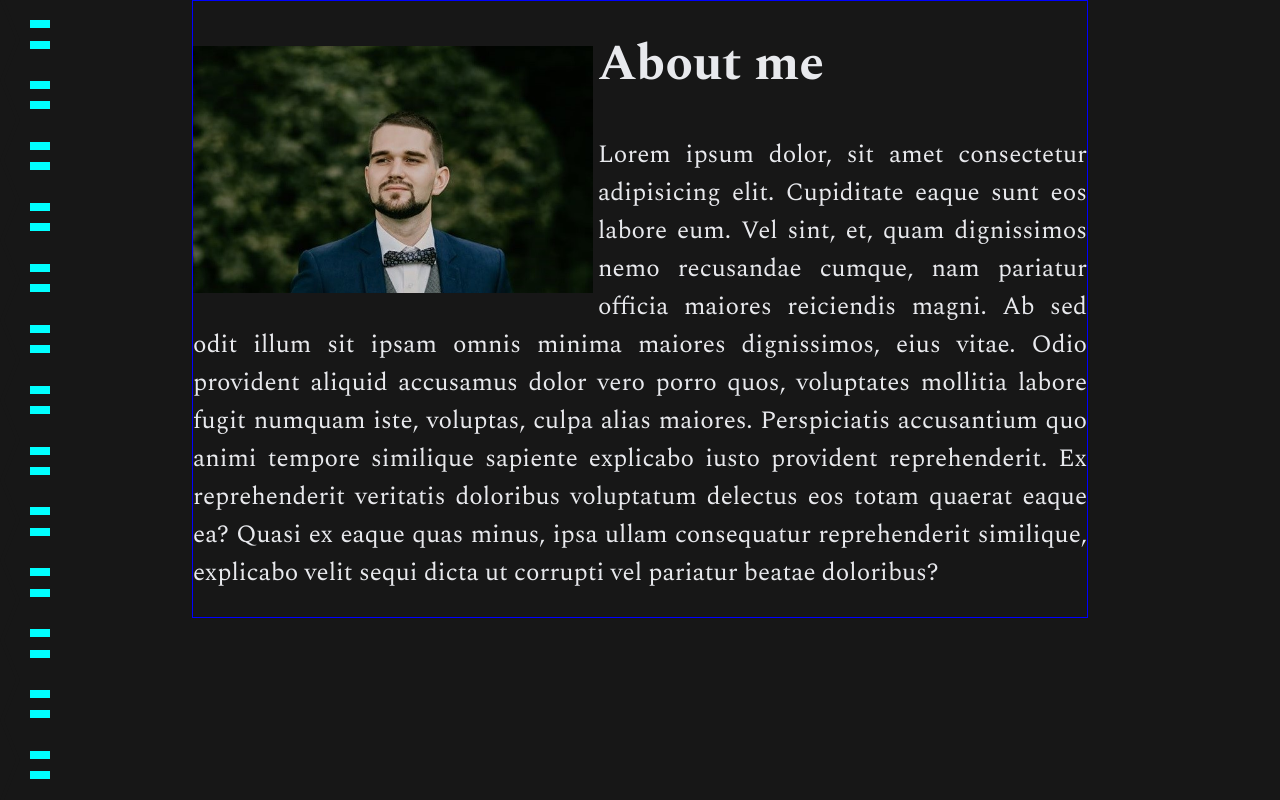
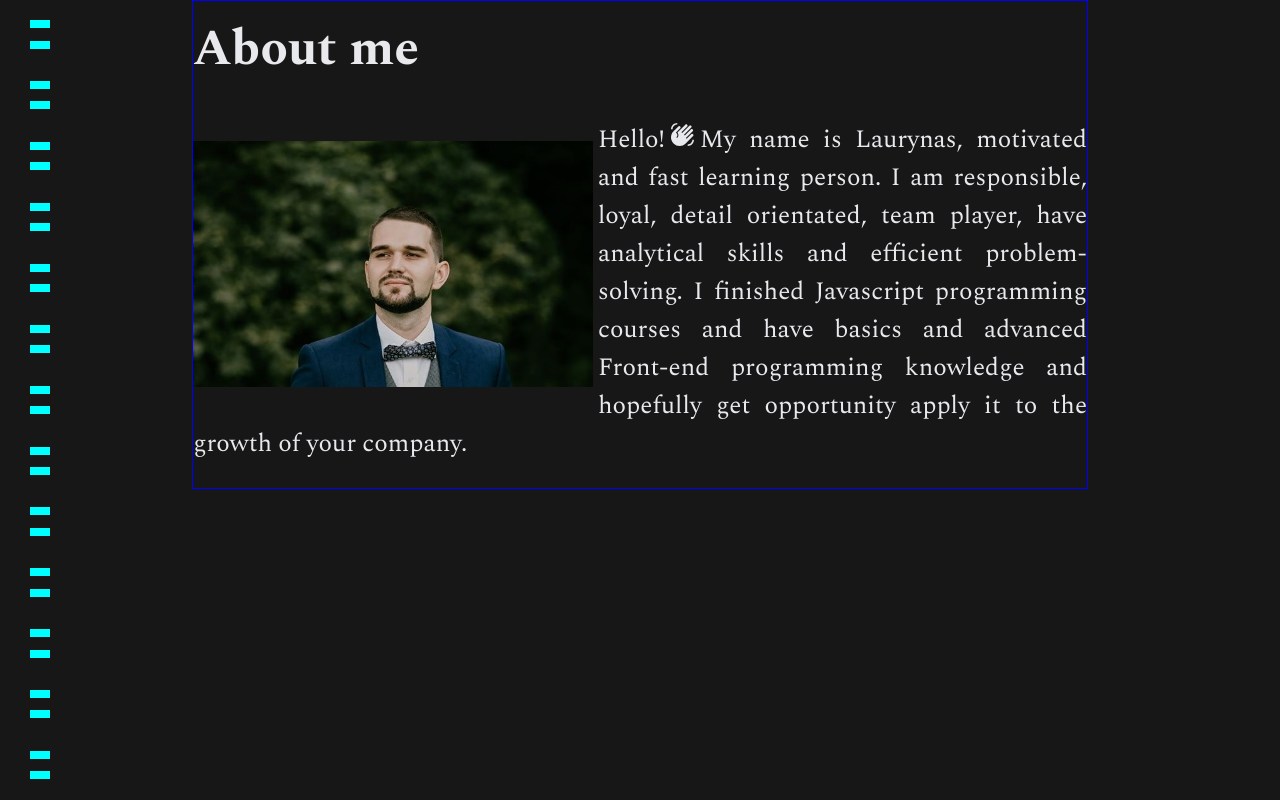
Before and after one commit to laurynas-cyber/Portfolio, a React (Create React App) app: page / in a window 1280 px wide. Built offline with nearby package versions, Linux system fonts and the light colour scheme.

Commit message:
icons installed

```diff
--- a/package.json
+++ b/package.json
@@ -9,6 +9,7 @@
     "@testing-library/user-event": "^13.5.0",
     "react": "^18.3.1",
     "react-dom": "^18.3.1",
+    "react-icons": "^5.3.0",
     "react-scripts": "^5.0.1",
     "sass": "^1.79.4",
     "web-vitals": "^2.1.4"
--- a/src/Component/Scroll.jsx
+++ b/src/Component/Scroll.jsx
@@ -2,12 +2,12 @@ import { useScroll, animated, useSpring } from "@react-spring/web";
 import img from "../assets/profilio23.jpg";
 import styles from "./styles.module.scss";
 import { useRef } from "react";
-
+import { MdWavingHand } from "react-icons/md";
 const X_LINES = 40;
 
 const PAGE_COUNT = 2;
 
-const INITIAL_WIDTH = 20;
+// const INITIAL_WIDTH = 20;
 
 const TRIANGLES = 11;
 
@@ -38,22 +38,22 @@ export default function Scroll() {
       <div className={styles.animated__layers}>
         <div className={styles.about_container}>
           <div className={styles.about}>
-            <p>
-              <img src={img}></img>
-              <h1>About me</h1>
-              Lorem ipsum dolor, sit amet consectetur adipisicing elit.
-              Cupiditate eaque sunt eos labore eum. Vel sint, et, quam
-              dignissimos nemo recusandae cumque, nam pariatur officia maiores
-              reiciendis magni. Ab sed odit illum sit ipsam omnis minima maiores
-              dignissimos, eius vitae. Odio provident aliquid accusamus dolor
-              vero porro quos, voluptates mollitia labore fugit numquam iste,
-              voluptas, culpa alias maiores. Perspiciatis accusantium quo animi
-              tempore similique sapiente explicabo iusto provident
-              reprehenderit. Ex reprehenderit veritatis doloribus voluptatum
-              delectus eos totam quaerat eaque ea? Quasi ex eaque quas minus,
-              ipsa ullam consequatur reprehenderit similique, explicabo velit
-              sequi dicta ut corrupti vel pariatur beatae doloribus?
-            </p>
+            <div className={styles.about_content}>
+              <h1>About me </h1>
+              <p>
+                <img src={img} alt="profilio"></img>
+                Hello!
+                <span>
+                  <MdWavingHand />
+                </span>
+                My name is Laurynas, motivated and fast learning person. I am
+                responsible, loyal, detail orientated, team player, have
+                analytical skills and efficient problem-solving. I finished
+                Javascript programming courses and have basics and advanced
+                Front-end programming knowledge and hopefully get opportunity
+                apply it to the growth of your company.
+              </p>
+            </div>
           </div>
         </div>
         <animated.div
@@ -99,9 +99,6 @@ export default function Scroll() {
         </animated.div>
         <animated.div
           className={styles.dot}
-          // style={{
-          //   clipPath: scrollYProgress.to((val) => `circle(${val * 100}%)`),
-          // }}
           style={{
             transform: scrollYProgress.to(
               (val) => `translate(-50%, -${val * 50}%)`
--- a/src/Component/styles.module.scss
+++ b/src/Component/styles.module.scss
@@ -139,9 +139,12 @@
   transform: translate(-50%, -50%);
   .about {
     border: solid 1px blue;
-    p {
+    &_content {
       text-align: justify;
       font-size: 25px;
+      span {
+        margin: 5px;
+      }
       img {
         margin: 20px 5px 0px 0px;
         width: 400px;
```
Also changed, not shown: 1 other file (tests, documents, lock files or other folders).
